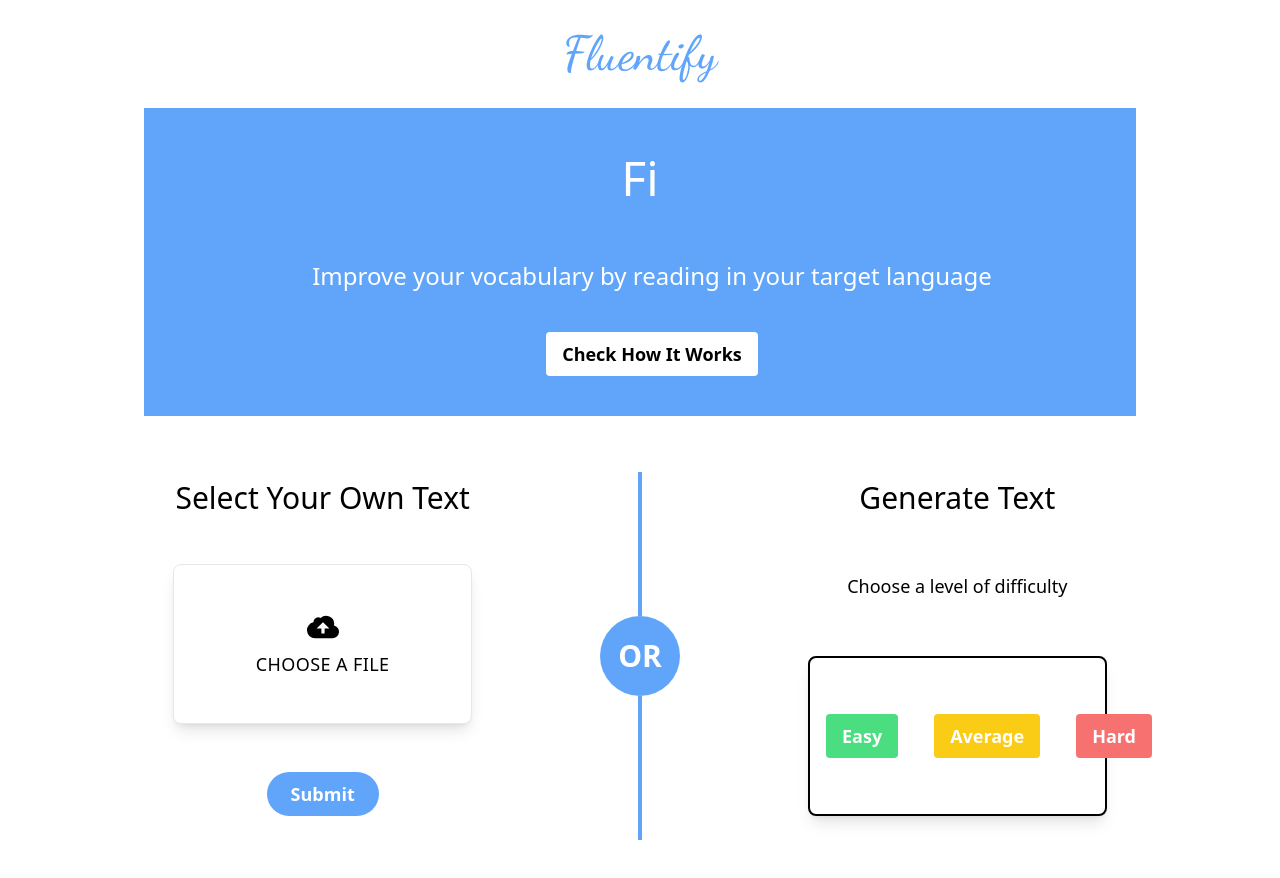
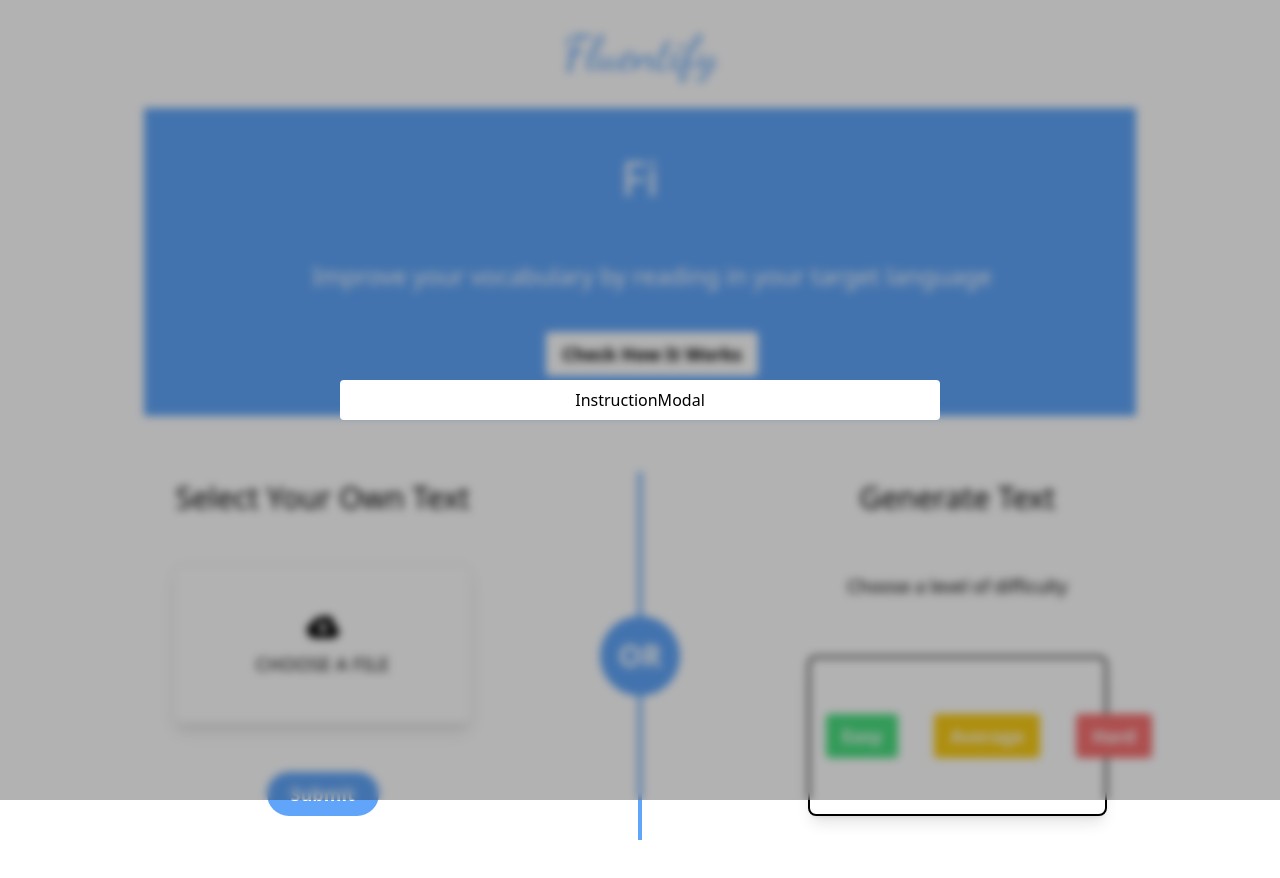
Before and after one commit to Zanzigzan/CPSC-2350-group-project, a React (Vite) app in the folder fluentify/: page / in a window 1280 px wide. Shown: the top 878 px of the page. Built offline with nearby package versions, Linux system fonts and the light colour scheme.

Commit message:
instruction modal initialization #63

```diff
--- a/fluentify/src/App.jsx
+++ b/fluentify/src/App.jsx
@@ -7,6 +7,7 @@
 import MainHeader from './components/MainHeader';
 import './index.css'
 import MainPageModal from './components/MainPageModal';
+import InstructionModal from './components/InstructionModal';
 
 
 
@@ -26,13 +27,14 @@
             <MainHeader/>
         </div>
 
+
       <div className='flex flex-row mt-6 mb-20 justify-center gap-28'>
           <SelectFile setIsOpen={setIsOpen} setError={setError} setLoading={setLoading} />
-
           <Or/>
           <GenerateText setIsOpen={setIsOpen} />
       </div>
       <MainPageModal isOpen={isOpen} setIsOpen={setIsOpen} error={error} setError={setError} />
+      <InstructionModal/>
 
     </container>
   )
--- a/fluentify/src/components/Instruction.jsx
+++ /dev/null
@@ -1,9 +0,0 @@
-import React from 'react'
-
-const Instruction = () => {
-  return (
-    <div>Instruction</div>
-  )
-}
-
-export default Instruction
--- /dev/null
+++ b/fluentify/src/components/InstructionModal.jsx
@@ -0,0 +1,13 @@
+import React from 'react'
+
+const InstructionModal = () => {
+  return (
+    <div className='fixed top-0 left-0 h-full w-full bg-black bg-opacity-30 backdrop-blur-sm flex justify-center items-center'>
+        <div className='w-[600px] bg-white rounded p-2 flex justify-center items-center'>
+            InstructionModal
+        </div>
+    </div>
+  )
+}
+
+export default InstructionModal
--- a/fluentify/src/components/MainHeader.jsx
+++ b/fluentify/src/components/MainHeader.jsx
@@ -1,7 +1,7 @@
 import React from 'react'
 import { useState, useEffect } from 'react';
 
-const MainHeader = () => {
+const MainHeader = (props) => {
   const Typewriter = ({ text, delay, infinite }) => {
     const [currentText, setCurrentText] = useState('');
     const [currentIndex, setCurrentIndex] = useState(0);
@@ -34,7 +34,9 @@
         <div className='h-12 mb-16 mt-0 text-white text-5xl font-medium leading-tight text-primary'> <Typewriter text="Find Your Fluent" delay={150} infinite/></div>
         <div className='text-2xl text-white qleading-tight'>Improve your vocabulary by reading in your target language</div>
         <div className='mt-10'>
-          <button className='bg-white hover:text-blue-400 text-black text-lg font-bold py-2 px-4 rounded' onClick={handleClick}>Check How It Works</button>
+          <button className='bg-white hover:text-blue-400 text-black text-lg font-bold py-2 px-4 rounded' onClick={handleClick}>
+              Check How It Works
+          </button>
         </div>
     </div>
 
```
